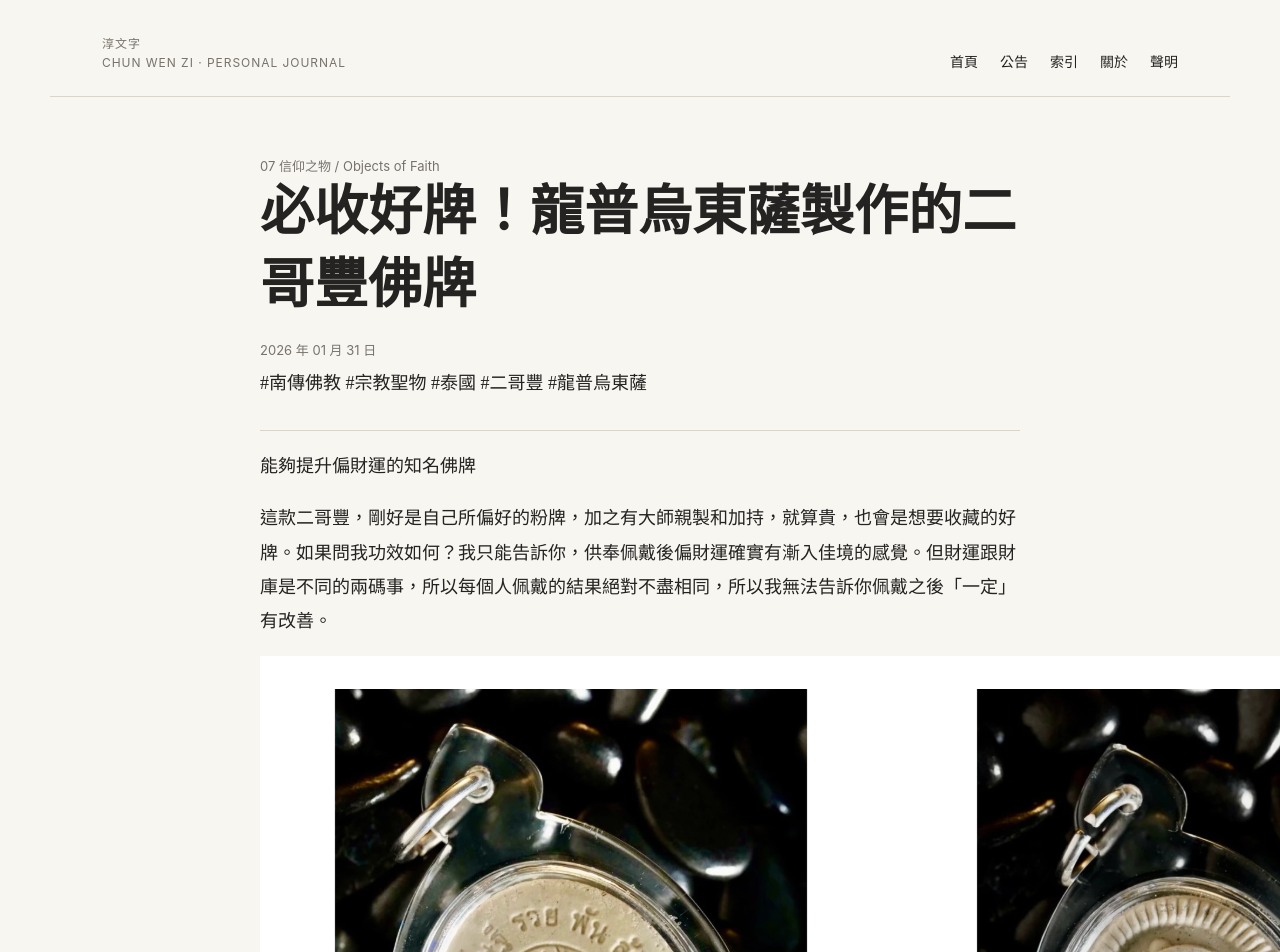
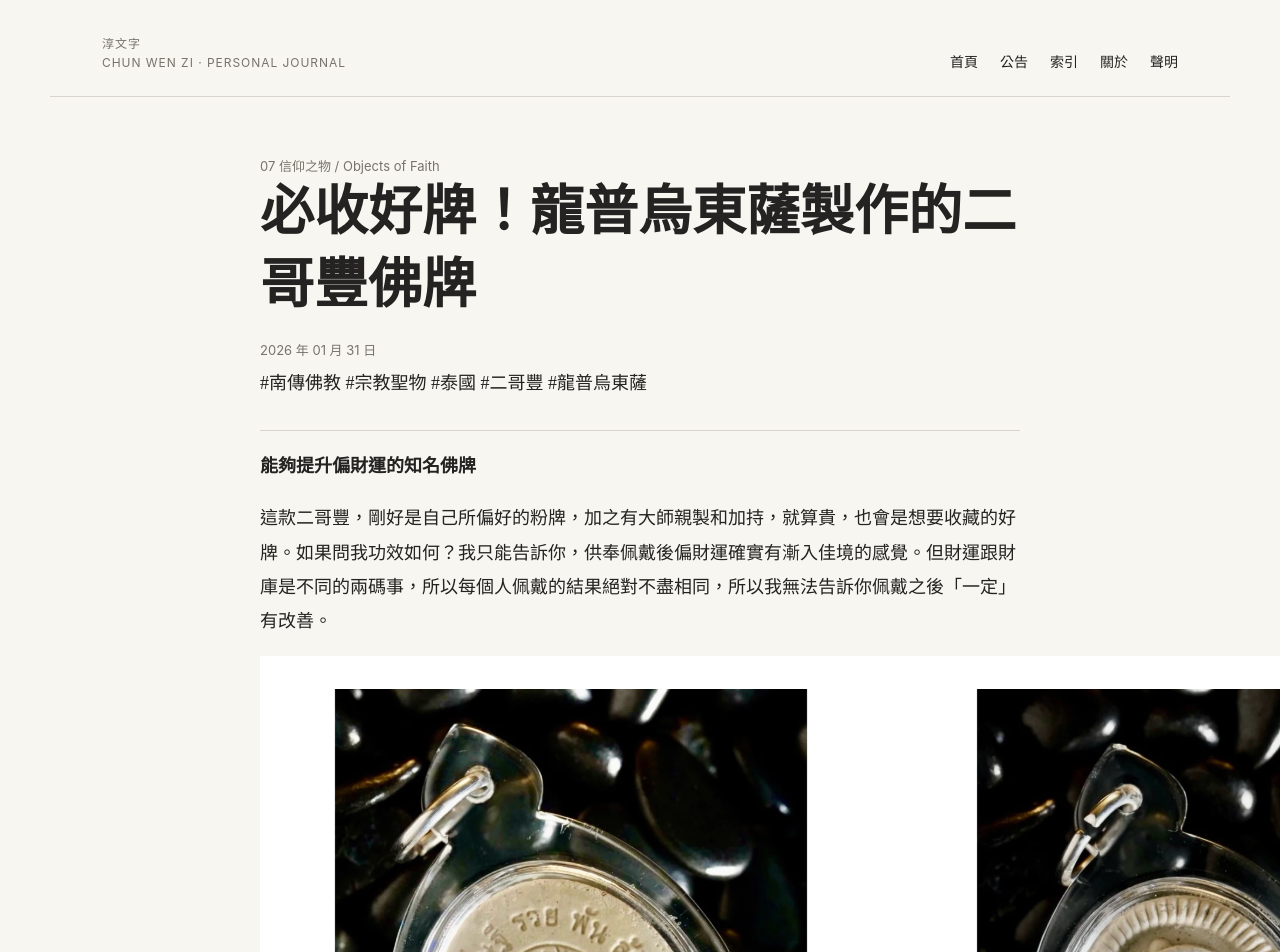
Before and after one commit to maochunweitw/maochunweitw.github.io, a Jekyll site: the page built from _posts/2026-01-31-lpoodsa.md, in a window 1280 px wide. Shown: the top 952 px of the page. Built offline with Jekyll 4.4.1, drawn with Linux system fonts in a browser that asks for light colours.

```diff
--- a/_posts/2026-01-31-lpoodsa.md
+++ b/_posts/2026-01-31-lpoodsa.md
@@ -11,7 +11,7 @@ tags:
   - 龍普烏東薩
 ---
 
-能夠提升偏財運的知名佛牌
+**能夠提升偏財運的知名佛牌**
 
 這款二哥豐，剛好是自己所偏好的粉牌，加之有大師親製和加持，就算貴，也會是想要收藏的好牌。如果問我功效如何？我只能告訴你，供奉佩戴後偏財運確實有漸入佳境的感覺。但財運跟財庫是不同的兩碼事，所以每個人佩戴的結果絕對不盡相同，所以我無法告訴你佩戴之後「一定」有改善。
 
@@ -21,7 +21,7 @@ tags:
 
 但是想要特別針對提升偏財的話，二哥豐、澤度金、五眼四耳及拉胡天神都是不錯的選擇，可以做為入手時的參考。
 
-關於「龍普烏東薩」大師
+**關於「龍普烏東薩」大師**
 
 ![龍普烏東薩法相](/assets/image/lpoodsa.png)
 
```
